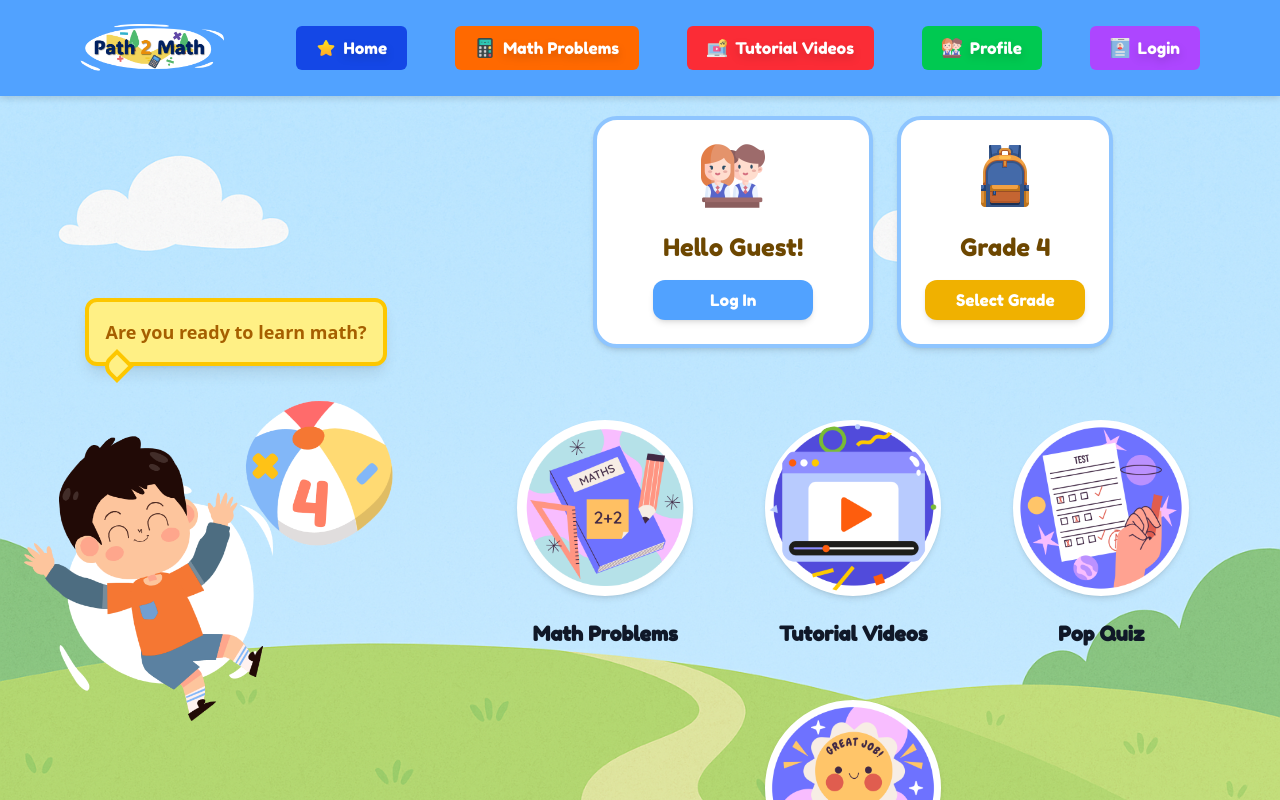
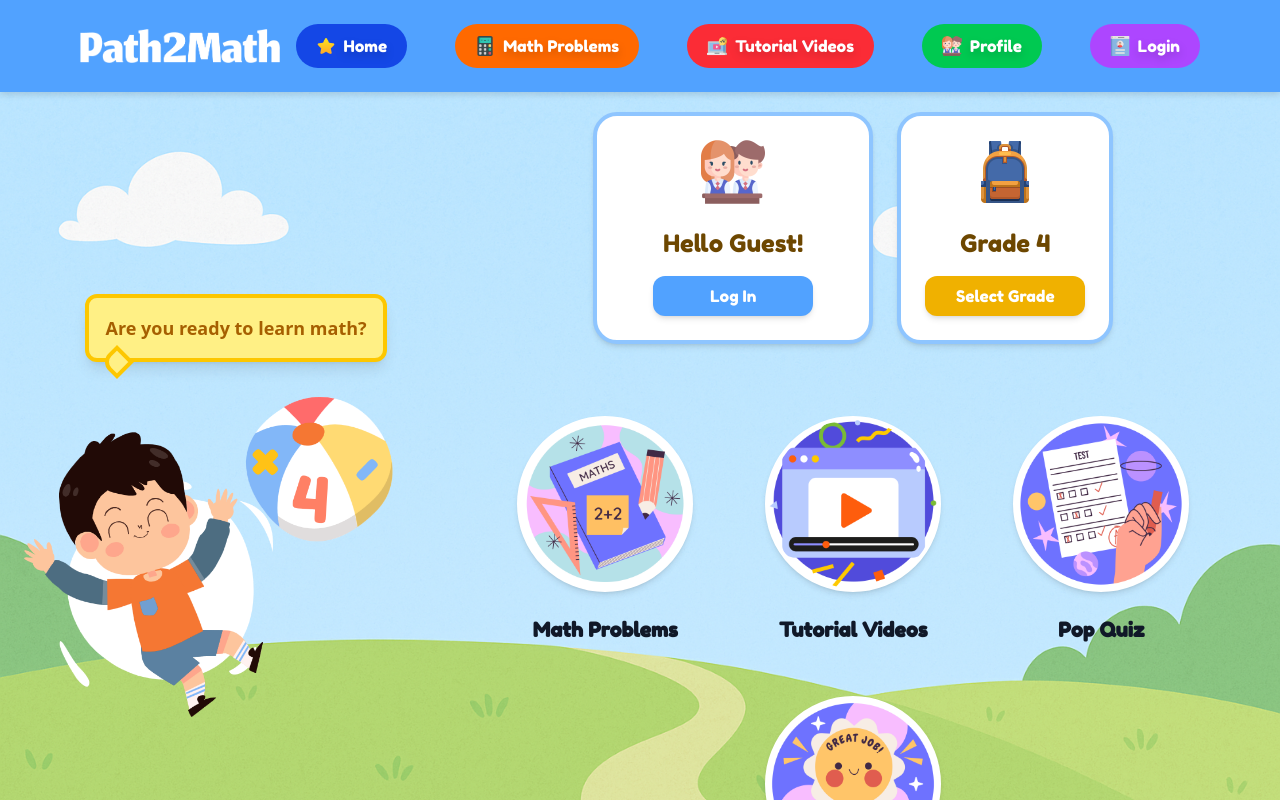
Before and after one commit to guyshargo/PathToMath, a React (Vite) app in the folder ReactPathToMath/PathToMath/: page / in a window 1280 px wide. Shown: the top 800 px of the page. Built offline with nearby package versions, Linux system fonts and the light colour scheme.

Commit message:
fixed background

```diff
--- a/ReactPathToMath/PathToMath/src/components/header/header.jsx
+++ b/ReactPathToMath/PathToMath/src/components/header/header.jsx
@@ -3,7 +3,7 @@ import DynamicMenu from './DynamicMenu'
 import { useLoginStatus } from '../Utils/LoginStatusComponent';
 
 import { useState } from 'react'
-import logo from '../../assets/Images/logo.png'
+import logo from '../../assets/Images/logo copy.png'
 import starIcon from '../../assets/Images/star.png'
 import MathProbLogo from '../../assets/Images/MathProblemsLogo.png'
 import ProfileIcon from '../../assets/Images/profile.png'
@@ -91,7 +91,7 @@ return (
     <header className="flex flex-col xl:flex-row items-start xl:items-center z-30 justify-between w-full py-6 px-6 md:px-20 bg-blue-400 drop-shadow-md playful-font relative">
       <div className="flex justify-between items-center w-full xl:w-auto">
       <a href="a" className="hover:scale-105 transition-all">
-    <img src={logo} alt="Logo" className="  w-36 rounded-2xl" />
+    <img src={logo} alt="Logo" className="  w-50" />
       </a>
         <button className="xl:hidden text-3xl text-white cursor-pointer" onClick={toggleMobileMenu}>
         {/* simple hamburger menu for mobile view */}
--- a/ReactPathToMath/PathToMath/src/components/header/navBarItem.jsx
+++ b/ReactPathToMath/PathToMath/src/components/header/navBarItem.jsx
@@ -5,7 +5,7 @@ function NavBarItem({ item ,isMobile}) {
   return (
     <li className="relative group " key={item.label}>
       <div>
-        <a href={item.link} className={`flex navBarItem whitespace-nowrap items-center gap-2 px-4 py-2 rounded-md transition-all ${item.colorClass || 'bg-white text-black hover:bg-gray-200'}`}>
+          <a href={item.link} className={`flex navBarItem whitespace-nowrap items-center gap-2 px-4 py-2 rounded-full transition-all ${item.colorClass || 'bg-white text-black hover:bg-gray-200'}`}>
           {item.icon && (
             <img src={item.icon} alt="" className="w-5 h-5 object-contain" />
           )}<span className="drop-shadow-lg object-contain">{item.label}</span></a>
```
